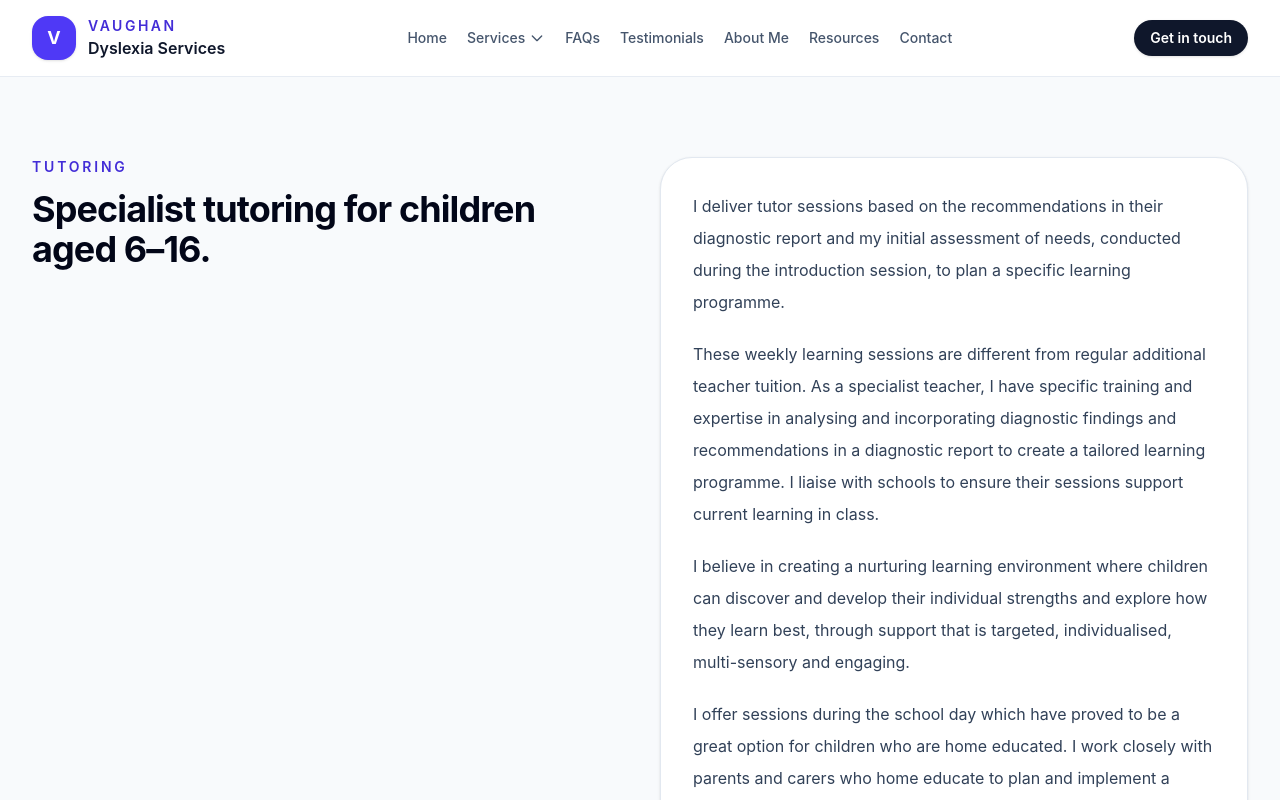
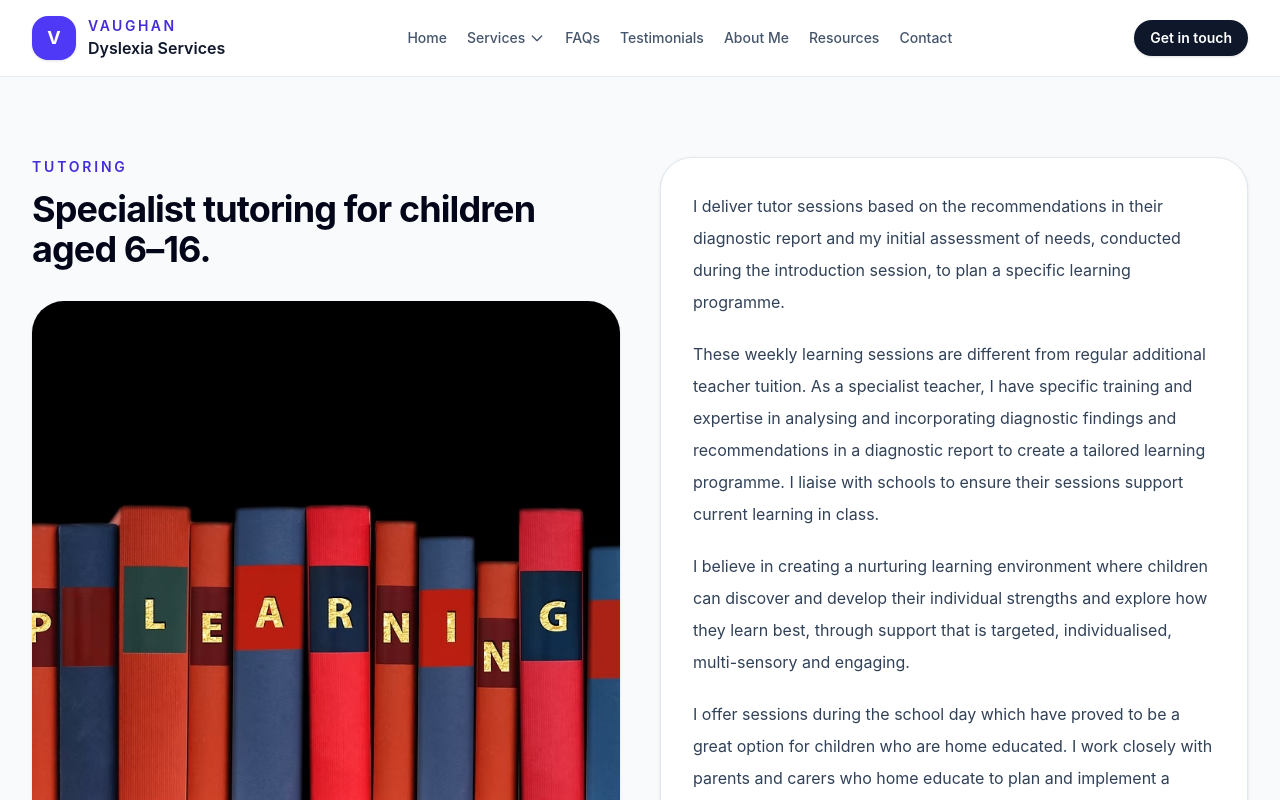
Before and after one commit to IanVaughan/vds, a React (Vite) app: page /tutoring in a window 1280 px wide. Shown: the top 800 px of the page. Built offline with nearby package versions, Linux system fonts and the light colour scheme.

Commit message:
Add learning image to tutoring page

```diff
--- a/src/pages/Tutoring.jsx
+++ b/src/pages/Tutoring.jsx
@@ -11,6 +11,11 @@ export default function Tutoring() {
         <div>
           <p className="text-sm font-semibold uppercase tracking-[0.2em] text-indigo-700">Tutoring</p>
           <h1 className="mt-3 text-3xl font-bold tracking-tight text-slate-950 sm:text-4xl">Specialist tutoring for children aged 6–16.</h1>
+          <img
+            src="/tutoring-learning-books.jpg"
+            alt="Colourful books spelling learning"
+            className="mt-8 w-full rounded-[2rem] object-cover shadow-sm"
+          />
         </div>
         <div className="space-y-5 rounded-[2rem] border border-slate-200 bg-white p-8 leading-8 text-slate-700 shadow-sm">
           <p>I deliver tutor sessions based on the recommendations in their diagnostic report and my initial assessment of needs, conducted during the introduction session, to plan a specific learning programme.</p>
```
Also changed, not shown: public/tutoring-learning-books.jpg (added), 1 other file (tests, documents, lock files or other folders).
